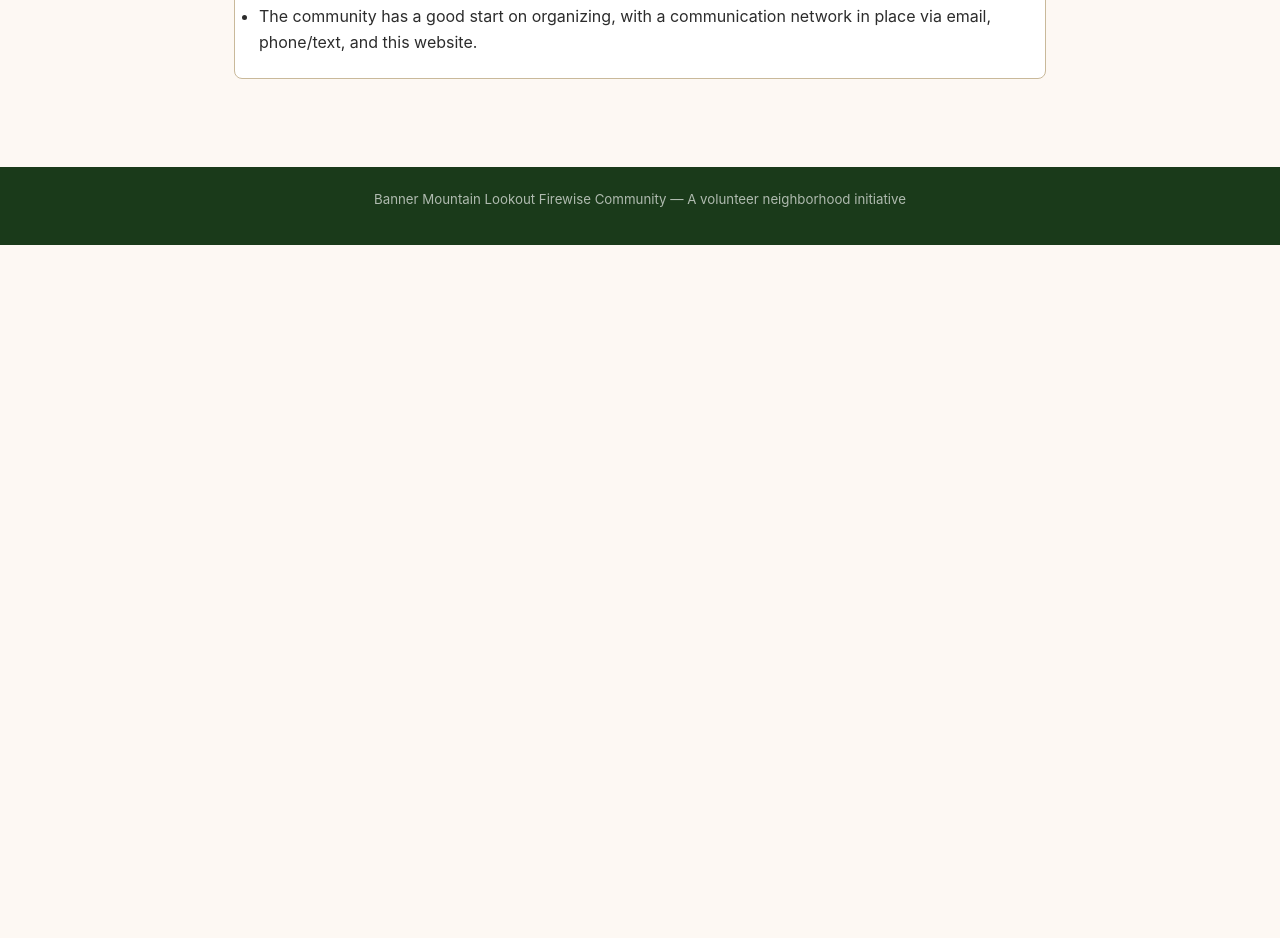
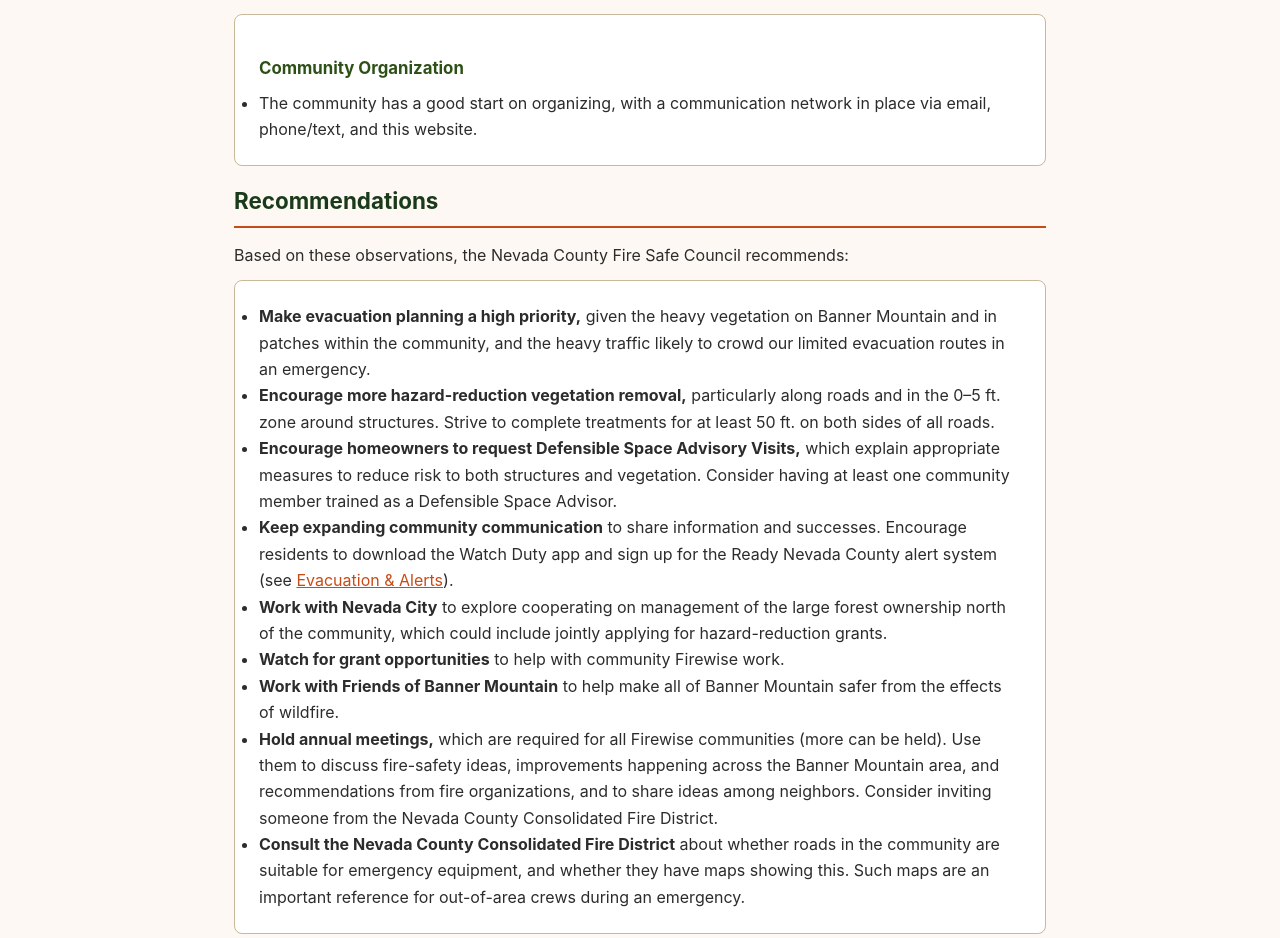
Before and after one commit to way-michael-bml/bmlfwc, a plain HTML site: page risk-assessment.html in a window 1280 px wide. Shown: the part 1635-2573 px from the top of the page. Before the commit the page ends 1880 px from the top, so only its background shows below. Drawn offline with Linux system fonts and the light colour scheme.

Commit message:
Add Fire Safe Council recommendations to risk assessment page
Add a Recommendations section below the observations on
risk-assessment.html and a matching card on documents.html.

Co-Authored-By: Claude Opus 5.5 <noreply@anthropic.com>

```diff
--- a/risk-assessment.html
+++ b/risk-assessment.html
@@ -32,14 +32,16 @@
 
 <div class="hero">
   <h1>Community Risk Assessment</h1>
-  <p class="tagline">Initial observations from our neighborhood walk-through</p>
+  <p class="tagline">Observations and recommendations from our neighborhood walk-through</p>
 </div>
 
 <main>
 
   <section>
     <p><a href="documents.html">&larr; Back to Documents</a></p>
-    <p>These initial observations were prepared by the Nevada County Fire Safe Council following a walk-through of our neighborhood, as part of Phase 2 of our <a href="milestones.html">recognition milestones</a>. They&rsquo;ll inform the full Community Risk Assessment and 3-year Action Plan.</p>
+    <p>These observations and recommendations were prepared by the Nevada County Fire Safe Council following a walk-through of our neighborhood, as part of Phase 2 of our <a href="milestones.html">recognition milestones</a>. They&rsquo;ll inform the full Community Risk Assessment and 3-year Action Plan. Jump to the <a href="#recommendations">recommendations</a>.</p>
+
+    <h2>Observations</h2>
 
     <div class="card">
       <h3>Parcels &amp; Structures</h3>
@@ -85,6 +87,23 @@
         <li>The community has a good start on organizing, with a communication network in place via email, phone/text, and this website.</li>
       </ul>
     </div>
+
+    <h2 id="recommendations">Recommendations</h2>
+    <p>Based on these observations, the Nevada County Fire Safe Council recommends:</p>
+
+    <div class="card">
+      <ul>
+        <li><strong>Make evacuation planning a high priority,</strong> given the heavy vegetation on Banner Mountain and in patches within the community, and the heavy traffic likely to crowd our limited evacuation routes in an emergency.</li>
+        <li><strong>Encourage more hazard-reduction vegetation removal,</strong> particularly along roads and in the 0&ndash;5 ft. zone around structures. Strive to complete treatments for at least 50 ft. on both sides of all roads.</li>
+        <li><strong>Encourage homeowners to request Defensible Space Advisory Visits,</strong> which explain appropriate measures to reduce risk to both structures and vegetation. Consider having at least one community member trained as a Defensible Space Advisor.</li>
+        <li><strong>Keep expanding community communication</strong> to share information and successes. Encourage residents to download the Watch Duty app and sign up for the Ready Nevada County alert system (see <a href="evacuation.html">Evacuation &amp; Alerts</a>).</li>
+        <li><strong>Work with Nevada City</strong> to explore cooperating on management of the large forest ownership north of the community, which could include jointly applying for hazard-reduction grants.</li>
+        <li><strong>Watch for grant opportunities</strong> to help with community Firewise work.</li>
+        <li><strong>Work with Friends of Banner Mountain</strong> to help make all of Banner Mountain safer from the effects of wildfire.</li>
+        <li><strong>Hold annual meetings,</strong> which are required for all Firewise communities (more can be held). Use them to discuss fire-safety ideas, improvements happening across the Banner Mountain area, and recommendations from fire organizations, and to share ideas among neighbors. Consider inviting someone from the Nevada County Consolidated Fire District.</li>
+        <li><strong>Consult the Nevada County Consolidated Fire District</strong> about whether roads in the community are suitable for emergency equipment, and whether they have maps showing this. Such maps are an important reference for out-of-area crews during an emergency.</li>
+      </ul>
+    </div>
   </section>
 
 </main>
```
Also changed, not shown: documents.html (+6 -0 lines).
